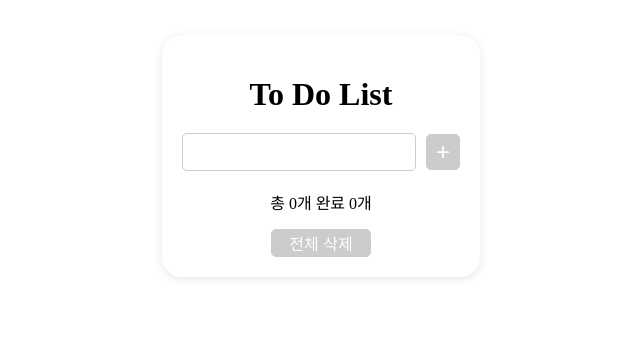
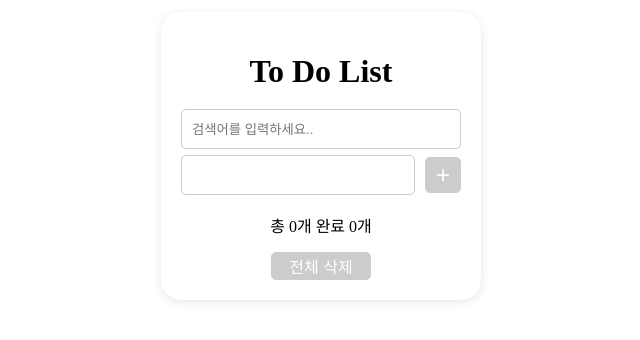
Before and after one commit to jjystar3/JavaScriptVS, a plain HTML site: page 08_미니 프로젝트/index.html in a window 1280 px wide. Shown: the part 244-584 px from the top of the page, without its empty margins (319-959 px from the left). Drawn offline with Linux system fonts and the light colour scheme.

Commit message:
검색 기능 추가

```diff
--- a/08_미니 프로젝트/index.html
+++ b/08_미니 프로젝트/index.html
@@ -10,6 +10,10 @@
 <body>
   <div class="toDoList">
     <h1>To Do List</h1>
+
+    <div class="search">
+      <input type="text" id="searchTxt" class="txt" onkeyup="searchList();" placeholder="검색어를 입력하세요..">
+    </div>
 
     <div class="insert">
       <input type="text" id="listTxt" class="txt">
--- a/08_미니 프로젝트/script.js
+++ b/08_미니 프로젝트/script.js
@@ -155,3 +155,21 @@ function countStatus() {
   }
   todoCounts.textContent = `총 ${totalCount}개 완료 ${checkedCount}개`;
 }
+
+function searchList(){
+  let searchText = document.getElementById("searchTxt");
+  let filter = searchText.value.toUpperCase();
+  let ul = document.getElementById("addedList");
+  let li = ul.getElementsByTagName('div');
+
+  for (i = 0; i < li.length; i++) {
+    let a = li[i].querySelector('input[type="text"]');
+    let txtValue = a.value;
+    if (txtValue.toUpperCase().indexOf(filter) > -1) {
+      li[i].style.display = "";
+    } else {
+      li[i].style.display = "none";
+    }
+  }
+
+}
--- a/08_미니 프로젝트/style.css
+++ b/08_미니 프로젝트/style.css
@@ -16,6 +16,14 @@ body {
   box-shadow: 0 2px 10px rgba(0, 0, 0, 0.1);
 }
 
+.search{
+  height: 36px;
+  width: 100%;
+  display: flex;
+  align-items: center;
+  margin-bottom: 10px;
+}
+
 .insert{
   height: 36px;
   width: 100%;
@@ -26,11 +34,10 @@ body {
 .txt{
   height: 100%;
   min-width: 220px;
-  width: calc(100% - 36px);
+  width: 100%;
   border: 1px solid #ccc;
   border-radius: 5px;
-  padding: 0 0 0 10px;
-  margin: 0 10px 0 0;
+  padding-left: 10px;
 }
 
 .btn{
@@ -41,6 +48,8 @@ body {
   color: white;
   background-color: #ccc;
   font-size: 24px;
+  margin-left: 10px;
+  flex-shrink: 0;
 }
 .btn:hover{
   border: 1px solid #b7b7b7;
```
